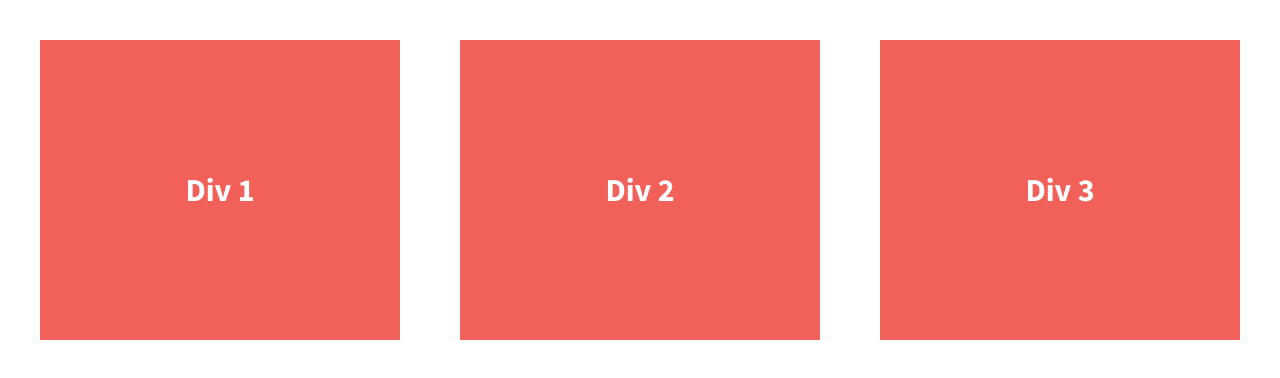
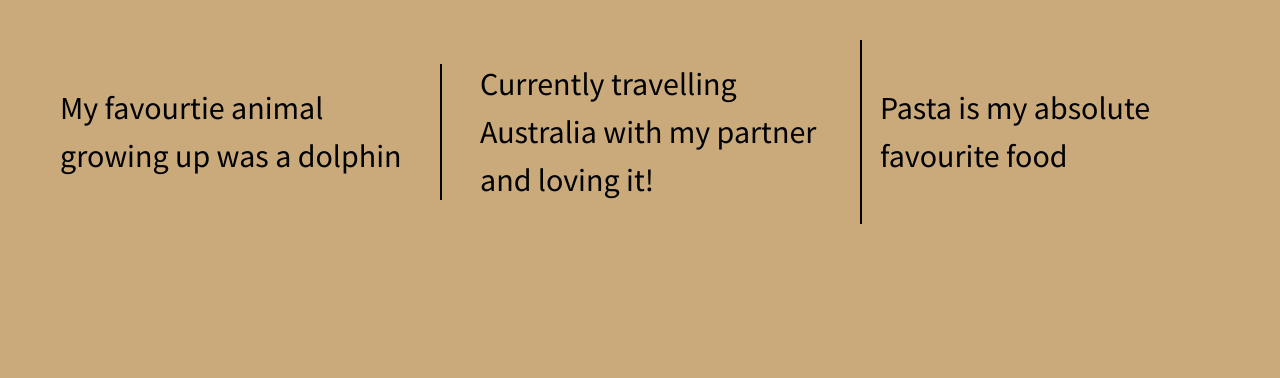
Before and after one commit to Melissa-Maria/divs-flexbox-starter, a plain HTML site: page index.html in a window 1280 px wide. Drawn offline with nearby package versions, Linux system fonts and the light colour scheme.

Commit message:
Made webpage into a grid

```diff
--- a/css/main.css
+++ b/css/main.css
@@ -97,8 +97,9 @@ textarea {
 
 
 html {
-  background-color: #fff;
+  background-color: #caaa7a;
   height: 100%;
+  width: 100%;
 }
 
 body {
@@ -106,26 +107,35 @@ body {
   padding: 2em;
   font-size: 1.25em;
   height: 100%;
+  color: black;
 }
 
 .wrapper {
-  font-weight: 700;
   display: flex;
   justify-content: space-between;
+  flex-flow: row wrap;
+  align-items: center;
 }
 
 .div-1, .div-2, .div-3 {
   /*give the divs a width of 30%, add display:flex, set justify-content and align-items to center*/
-  color: #fff;
+  color: #000000;
   line-height: 1.5em;
   font-size: 1.6em;
-  background-color: #f16059;
-  height: 300px;
+  height: auto;
   display: flex;
   width: 30%;
   justify-content: center;
   align-items: center;
 }
+
+.div-1, .div-2 {
+    border-right: 2px solid black;
+    padding: 20px;
+}
+
+
+
 
 
 
--- a/index.html
+++ b/index.html
@@ -23,13 +23,13 @@
 
         <section class="wrapper">
             <div class="div-1">
-                Div 1
+                My favourtie animal growing up was a dolphin
             </div>
             <div class="div-2">
-                Div 2
+                Currently travelling Australia with my partner and loving it!
             </div>
             <div class="div-3">
-                Div 3
+                Pasta is my absolute favourite food
             </div>
         </section>
 
```
